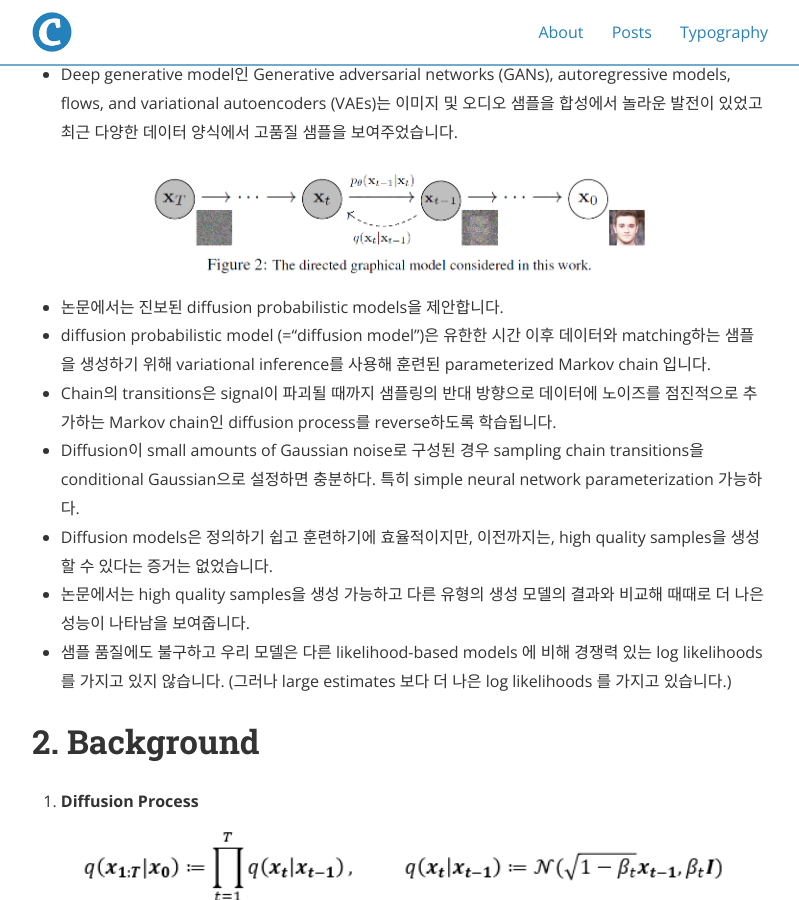
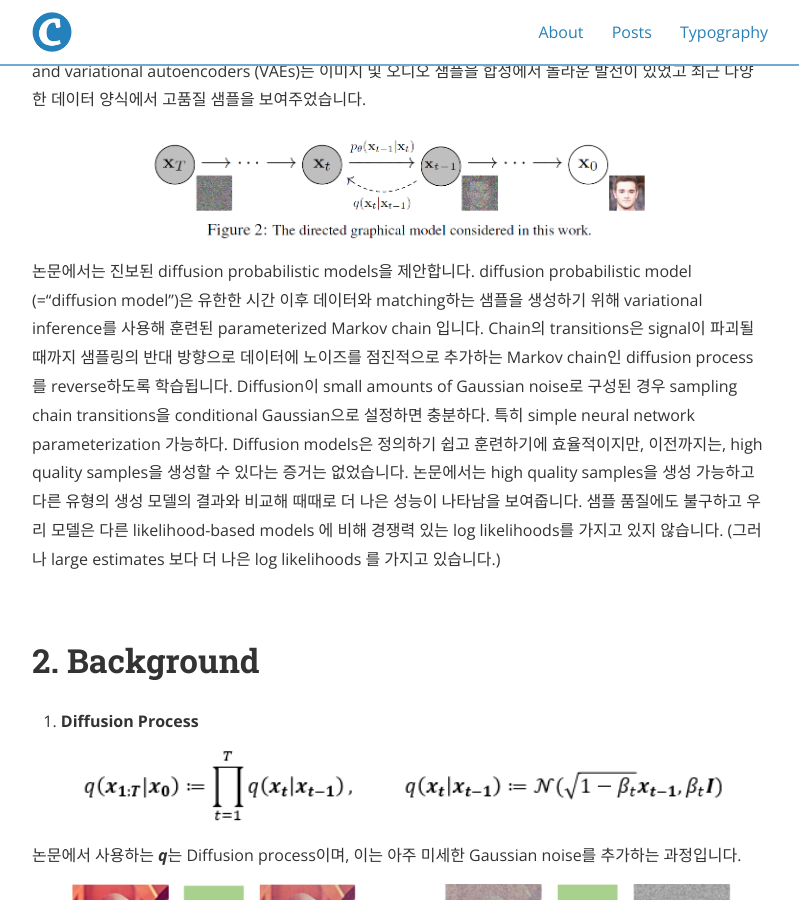
Before and after one commit to deep-generative-models-AIM5036/deep-generative-models-AIM5036.github.io, a Jekyll site: the page built from _posts/2022-11-12-DDPM.md, in a window 1280 px wide and 900 px high, scrolled down 1659 px. Shown: the whole window, without its empty margins (240-1039 px from the left). Built offline with Jekyll 4.4.1, drawn with Linux system fonts in a browser that asks for light colours; nearby versions of some CDN libraries; our own code applies the rules of GitHub Pages for plain Markdown files.

Commit message:
<br> edited

```diff
--- a/_posts/2022-11-12-DDPM.md
+++ b/_posts/2022-11-12-DDPM.md
@@ -12,30 +10,34 @@
 
 Diffusion probabilistic models과 Langevin dynamics 와의 denoising score matching 사이의 novel connection에 따라 설계된 weighted variational bound에 대한 training을 통해 최상의 결과가 나왔습니다.
 
-Unconditional CIFAR10 dataset에서 높은 IS와 FID 를 얻었고 256x256 LSUN에서는 ProgressiveGAN과 유사한 sample quality를 얻었습니다.
+Unconditional CIFAR10 dataset에서 높은 IS와 FID 를 얻었고 256x256 LSUN에서는 ProgressiveGAN과 유사한 sample quality를 얻었습니다. <br>
+
+<br>
 
 ![/DDPM_img/Untitled.png](/DDPM_img/Untitled.png)
 
-
-![Demo](/Glow_img//DDPM_img/Untitled%2039.png)
 
 ### Code
 
 [https://github.com/hojonathanho/diffusion](https://github.com/hojonathanho/diffusion)
 
+<br>
+
 # 1. Introduction
 
-- Deep generative model인 Generative adversarial networks (GANs), autoregressive models, flows, and variational autoencoders (VAEs)는 이미지 및 오디오 샘플을 합성에서 놀라운 발전이 있었고 최근 다양한 데이터 양식에서 고품질 샘플을 보여주었습니다.
+Deep generative model인 Generative adversarial networks (GANs), autoregressive models, flows, and variational autoencoders (VAEs)는 이미지 및 오디오 샘플을 합성에서 놀라운 발전이 있었고 최근 다양한 데이터 양식에서 고품질 샘플을 보여주었습니다.
 
 ![/DDPM_img/Untitled](/DDPM_img/Untitled%201.png)
 
-- 논문에서는 진보된 diffusion probabilistic models을 제안합니다.
-- diffusion probabilistic model (=“diffusion model”)은 유한한 시간 이후 데이터와 matching하는 샘플을 생성하기 위해 variational inference를 사용해 훈련된 parameterized Markov chain 입니다.
-- Chain의 transitions은 signal이 파괴될 때까지 샘플링의 반대 방향으로 데이터에 노이즈를 점진적으로 추가하는 Markov chain인 diffusion process를 reverse하도록 학습됩니다.
-- Diffusion이 small amounts of  Gaussian noise로 구성된 경우 sampling chain transitions을 conditional Gaussian으로 설정하면 충분하다. 특히 simple neural network parameterization 가능하다.
-- Diffusion models은 정의하기 쉽고 훈련하기에 효율적이지만, 이전까지는, high quality samples을 생성할 수 있다는 증거는 없었습니다.
-- 논문에서는 high quality samples을 생성 가능하고 다른 유형의 생성 모델의 결과와 비교해 때때로 더 나은 성능이 나타남을 보여줍니다.
-- 샘플 품질에도 불구하고 우리 모델은 다른 likelihood-based models 에 비해 경쟁력 있는 log likelihoods를 가지고 있지 않습니다. (그러나 large estimates 보다 더 나은 log likelihoods 를 가지고 있습니다.)
+논문에서는 진보된 diffusion probabilistic models을 제안합니다.
+diffusion probabilistic model (=“diffusion model”)은 유한한 시간 이후 데이터와 matching하는 샘플을 생성하기 위해 variational inference를 사용해 훈련된 parameterized Markov chain 입니다.
+Chain의 transitions은 signal이 파괴될 때까지 샘플링의 반대 방향으로 데이터에 노이즈를 점진적으로 추가하는 Markov chain인 diffusion process를 reverse하도록 학습됩니다.
+Diffusion이 small amounts of  Gaussian noise로 구성된 경우 sampling chain transitions을 conditional Gaussian으로 설정하면 충분하다. 특히 simple neural network parameterization 가능하다.
+Diffusion models은 정의하기 쉽고 훈련하기에 효율적이지만, 이전까지는, high quality samples을 생성할 수 있다는 증거는 없었습니다.
+논문에서는 high quality samples을 생성 가능하고 다른 유형의 생성 모델의 결과와 비교해 때때로 더 나은 성능이 나타남을 보여줍니다.
+샘플 품질에도 불구하고 우리 모델은 다른 likelihood-based models 에 비해 경쟁력 있는 log likelihoods를 가지고 있지 않습니다. (그러나 large estimates 보다 더 나은 log likelihoods 를 가지고 있습니다.)
+
+<br>
 
 # 2. Background
 
@@ -57,6 +59,8 @@
 
 ![/DDPM_img/Untitled](/DDPM_img/Untitled%205.png)
 
+<br>
+
 # 3. Training Method
 
 DDPM paper의 핵심은 Neural network로 표현되는 *p*모델이 *q*를보고 noise를 걷어내는 과정을 하도록 하는 것입니다. 그런데 Diffusion process에서 *q*는 noise를 매우 미세하게 추가하는 process입니다.  noise를 추가하는 것은 gaussian noise로 우리가 직접 추가할 수 있지만, 반대로 걷어내는 과정은 이것이 Gaussain Noise로 가정 될 수 있을지 확실히 알 수 없습니다. 해당 Paper에서는 T가 커져서 Process별 각 단계가 더 세밀화 될 수록 Noise를 걷어내는 과정 역시 Gaussain으로 가정할 수 있다고 표현합니다. 따라서 *p*를 단순히 *q*의 $\mu (mean), \sigma(std)$와 같아지도록 학습한다면 *p* 또한 당연히 noise가 추가되는 process로 자연스럽게 학습이 가능해집니다.
@@ -64,6 +68,8 @@
 ![/DDPM_img/Untitled](/DDPM_img/Untitled%206.png)
 
 ![/DDPM_img/Untitled](/DDPM_img/Untitled%207.png)
+
+<br>
 
 # 4. Diffusion models and denoising autoencoders **mathematical expression**
 
@@ -79,6 +85,8 @@
 - ELBO 수식에서 bayseian표현으로 갈라져나온 $p_\theta(x_T)$가 Latent의 KL Divergence
 - ELBO 수식에서 Latent KL divergence를 제외한 나머지가 Reconstruction term으로 남아 두 Loss term으로 표현 가능으로 정리됩니다.
 
+<br>
+
 1. **DDPM Loss**
 
 VAE의 loss를 구하는 방식을 DDPM에 적용해보겠습니다.
@@ -88,6 +96,8 @@
 DDPM에서는 ELBO 식의 분모가 Latent의 KL divergence loss가 되도록 붙이는 것이 아니라 VAE에서 Reconstruction term이 되는 분자와 합치게 됩니다. 결국 맨 아래 수식을 보면 $p_\theta(x_0|x_T)$ 와 $q(x_T|x_0)$ 의 KL divergence를 최소화 하도록 합니다.
 
 그렇다면, **Training Method**에서 이야기했던 q로부터 어떻게 p를 학습 시킬 것이냐는 것은 아래 수식으로 풀 수 있습니다. 이것에 대한 간략한 Key는 두 분포의 Condition과 Target variable이 서로 반대라는 것입니다.
+
+<br>
 
 1. **Intractable → Tractable**
 
@@ -107,7 +117,11 @@
 
 ![/DDPM_img/Untitled](/DDPM_img/Untitled%2011.png)
 
+<br>
+
 ![/DDPM_img/Untitled](/DDPM_img/Untitled%2012.png)
+
+<br>
 
 ⑧:  $\sum$의 아래첨자의 *t*가 2가 되고 $\sum$ 첫 번째 term을 뒤로 따로 빼냈습니다.
 
@@ -119,15 +133,20 @@
 
 ⑫: ⑪에 파란색 분모부분을 앞으로 빼고 남은 term을 정리해서 남겨놓습니다.
 
+<br>
+
 1. **Loss Term의 의미**
 
 ![/DDPM_img/Untitled](/DDPM_img/Untitled%2013.png)
+
+<br>
 
 ①: *p*가 만드는 noise $x_T$의 분포와 data $x_0$로부터 *q*과정을 거쳐 만들어진 noise $x_T$의 분포간 KL divergence를 최소화합니다. 이 loss는 process를 매우 많이 진행하여 분모의 분포가 $x_T$가 $x_0$와 independent한 Gaussian distribution라고 가정하여 *p* 또한 그냥 Gaussian distribution에서 sampling하는 방식을 취하여 이 term에 의해서는 Neural net은 학습되지 않습니다.
 
 ②: latent상에서 $x_t$로부터 $x_{t-1}$의 분포를 예측하는 reverse process는 *q*가 Gaussian process일 경우 아래의 수식으로 나타낼 수 있습니다.
 
 ![/DDPM_img/Untitled](/DDPM_img/Untitled%2014.png)
+
 
 ③: VAE의 reconstruction loss와 같은 역할을 합니다. latent $x_1$ 로부터 data인 $x_0$을 추정하는 확률 모델의 parameter를 최적화시킵니다.
 
@@ -138,6 +157,8 @@
 ②는 reverse process와 diffusion process의 분포를 매칭시키는(KL divergence를 낮추는) loss이고
 
 ③은 reverse process의 마지막 과정으로, VAE의 reconstruction loss에 대응되는 term이라고 볼 수 있습니다.
+
+<br>
 
 1. **Training technique**
 
@@ -179,6 +200,9 @@
 
 로서, 실제 구현 상에서는 이미지 $x_0$에 대해 $x_1$을 집어넣어 나온 결과가 $x_0$와의 MSE Loss를 최소화 하는 것과 같습니다.
 
+
+<br>
+
 # 5. Experiments
 
 ## Sample quality
@@ -193,7 +217,8 @@
 
 Ours ($L_{simple}$) (즉, 계수 Term을 제외한 경우)와 Ours (L, fixed isotropic **[Σ](https://ko.wikipedia.org/wiki/%CE%A3)**) (즉, 계수 Term을 제외하지 않은 경우)를 비교하면, Ours ($L_{simple}$) 에서 NLL이 다소 낮은 성능을 보이지만, FID score에서는 큰 향상을 보이는 것을 확인할 수 있습니다.
 
----
+<br>
+
 
 ## Reverse process parameterization and training objective ablation
 
@@ -215,7 +240,8 @@
 
 결론적으로,  $\tilde{μ}$ prediction 보다는 ε prediction에서 더 높은 성능을 보였습니다.
 
----
+<br>
+
 
 ## Progressive generation
 
@@ -235,6 +261,9 @@
 
 t(large): large scale features만 보존됩니다.
 
+
+<br>
+
 # 6. Conclusion
 
 Strong Points:
@@ -250,6 +279,8 @@
 2.
 
 Autoregressive, VAE, Normalizing Flow, GAN 외에도 Generative model에 새로운 선택지를 제시했다는 점에서 의의가 있다고 생각합니다.  추가로 Diffusion models은 이미지 데이터에 대한 우수한 inductive biases을 가지고 있는 것으로 보이므로, 다른 데이터 양식과 다른 유형의 생성 모델 및 기계 학습 시스템의 구성 요소로서의 더 활용을 기대한다고 합니다.
+
+<br>
 
 # Broader Impact
 
@@ -290,6 +321,8 @@
 (3) 창의적인 용도의 사용
 
  Diffusion models은 예술, 사진 및 음악에서 창의적인 용도로 사용하게 될 수 있습니다.
+
+<br>
 
 # 7. Future work
 
@@ -332,7 +365,8 @@
 
 ![/DDPM_img/Untitled 10.png](/DDPM_img/Untitled_10.png)
 
----
+<br>
+
 
 ## DDIM: DENOISING DIFFUSION IMPLICIT MODELS
 
@@ -343,6 +377,8 @@
 DDIM에서는 보다 빠른 samping을 위해 non-Markovian diffusion process을 이용해 DDPM을 일반화했습니다. non-Markovian diffusion process를 통해 deterministic한 generative processes를 수행 가능합니다. DDIM이 DDPM에 비해 high quality sample을 10배에서 50배 정도 더 빨리 생산 가능합니다.
 
 ![/DDPM_img/Untitled 11.png](/DDPM_img/Untitled_11.png)
+
+<br>
 
 DDPM:
 
@@ -356,20 +392,31 @@
 
 DDIM은  $x_t$ 가 이전 step 인 $x_{t-1}$ 와 $x_{0}$ 에 의해 결정되는 non-markov chain입니다.
 
+<br>
+
 ![/DDPM_img/Untitled 14.png](/DDPM_img/Untitled_14.png)
 
 Table 1을 보면, DDIM이 DDPM보다 전반적으로 높은 성능을 보이는 것을 확인 가능합니다.
+
+<br>
 
 ![/DDPM_img/Untitled 15.png](/DDPM_img/Untitled_15.png)
 
 Figure 3를 보면, dim이 커질수록 sample quality가 좋아집니다. (단, computational cost는 증가합니다.)
 
+<br>
+
 ![/DDPM_img/Untitled 16.png](/DDPM_img/Untitled_16.png)
 
 Figure 7을 보면, 기존에 DDPM으로는 1000 step 정도 거쳐야 얻을 수 있었던 결과를 DDIM에서는 100 step 정도만 진행해도 유사한 결과를 얻을 수 있는 것을 확인 가능합니다.
+
+<br>
 
 ![/DDPM_img/Untitled 17.png](/DDPM_img/Untitled_17.png)
 
 Figure 10을 보면, 같은 100 step의 DDPM과 DDIM을 비교한 이미지입니다.
 
 대략적인 이미지만 본다면 DDPM도 꽤 괜찮은 성능을 보이는 것처럼 보이나, detail한 부분에서 큰 차이가 나는 것을 확인할 수 있습니다.
+
+
+<br>
```
Also changed, not shown: other parts of _posts/2022-11-12-DDPM.md (+0 -2 lines).
